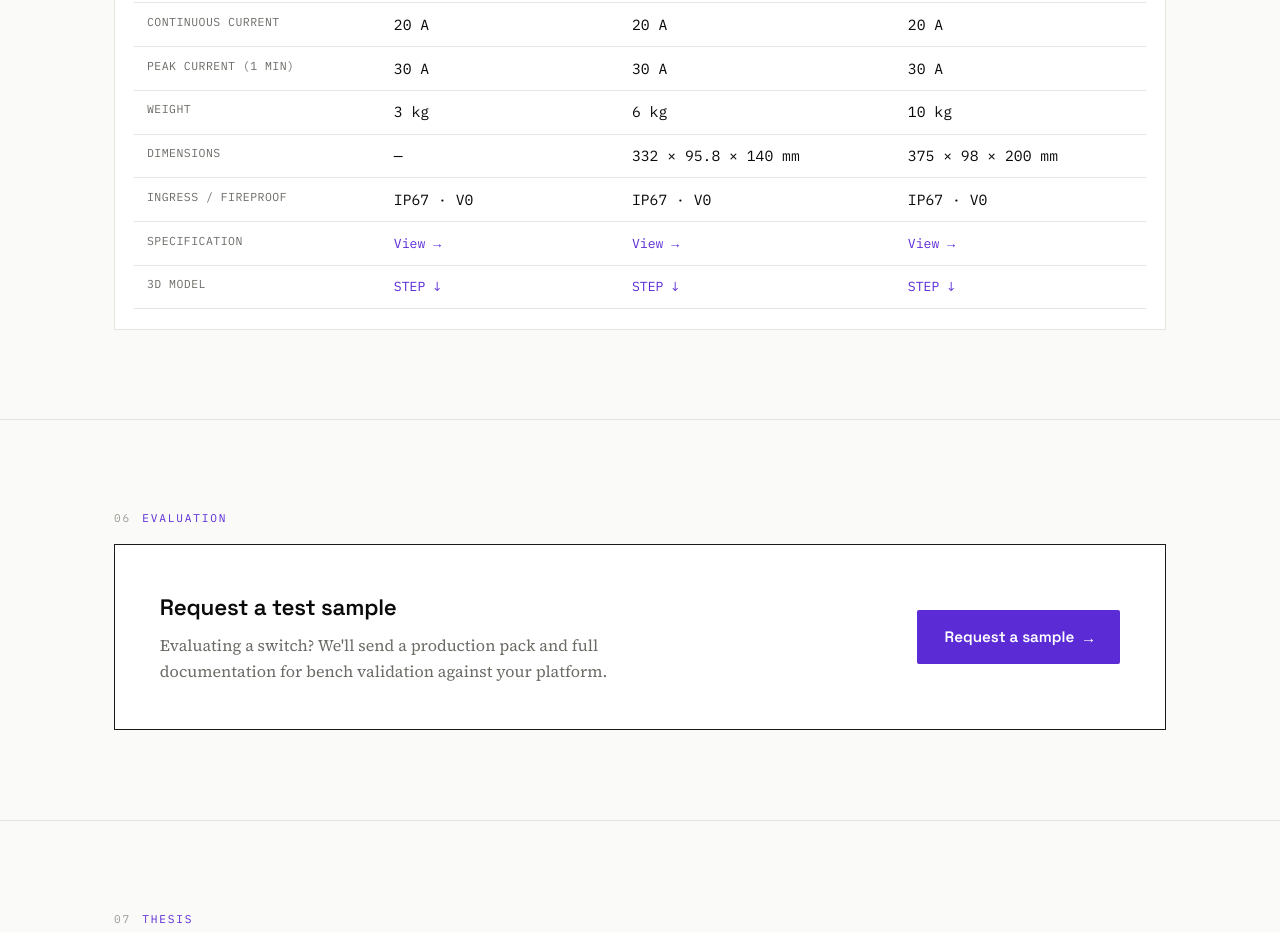
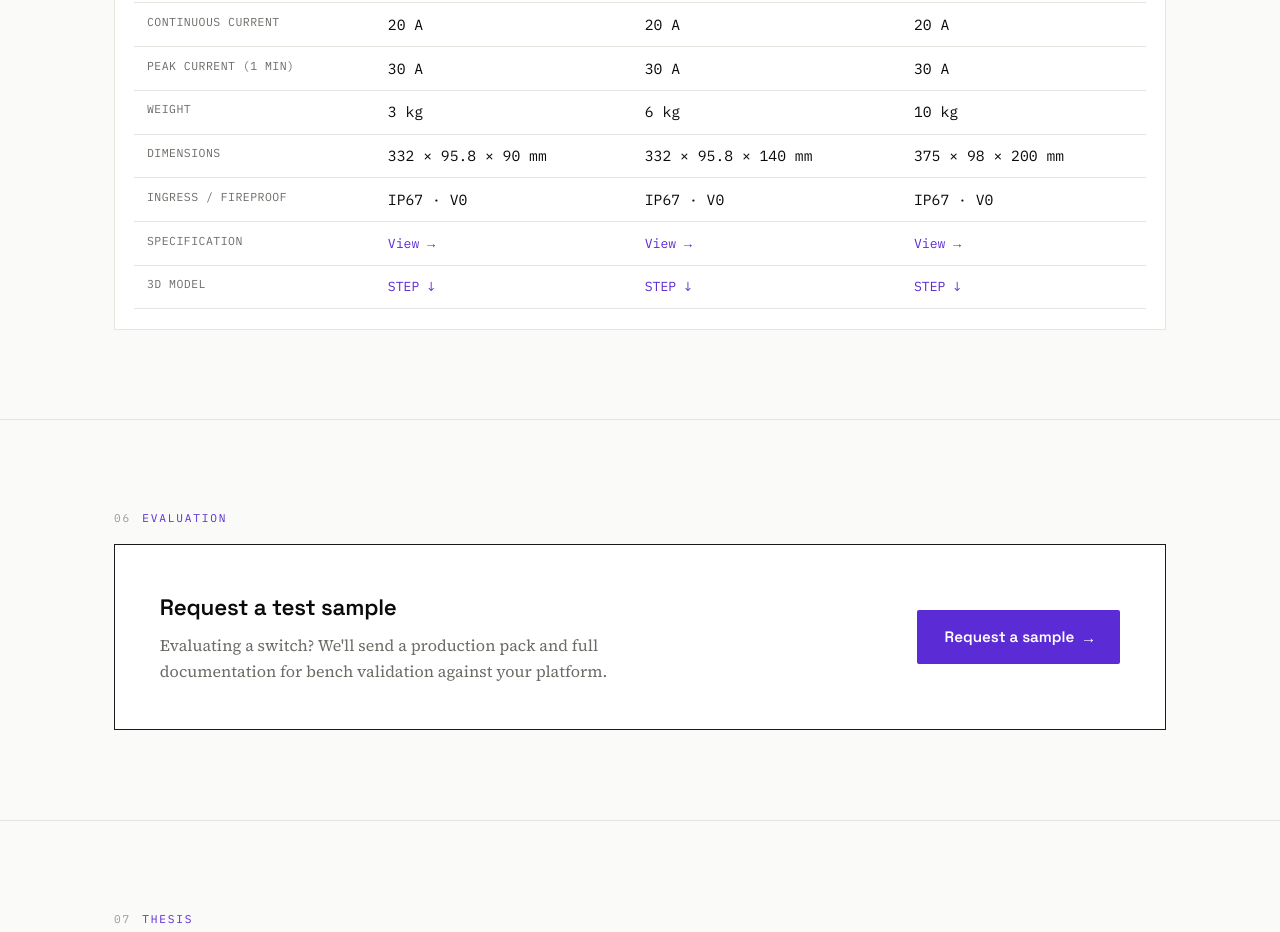
Before and after one commit to la-gouach/infinite-battery-website, a plain HTML site: page index.html in a window 1280 px wide. Shown: the part 6337-7269 px from the top of the page. Drawn offline with Linux system fonts and the light colour scheme.

Commit message:
added size

```diff
--- a/index.html
+++ b/index.html
@@ -378,7 +378,7 @@ table.data a:hover{text-decoration:underline}
           <tr><td class="lbl">Continuous current</td><td class="num">20 A</td><td class="num">20 A</td><td class="num">20 A</td></tr>
           <tr><td class="lbl">Peak current (1 min)</td><td class="num">30 A</td><td class="num">30 A</td><td class="num">30 A</td></tr>
           <tr><td class="lbl">Weight</td><td class="num">3 kg</td><td class="num">6 kg</td><td class="num">10 kg</td></tr>
-          <tr><td class="lbl">Dimensions</td><td class="num">—</td><td class="num">332 × 95.8 × 140 mm</td><td class="num">375 × 98 × 200 mm</td></tr>
+          <tr><td class="lbl">Dimensions</td><td class="num">	332 × 95.8 × 90 mm</td><td class="num">332 × 95.8 × 140 mm</td><td class="num">375 × 98 × 200 mm</td></tr>
           <tr><td class="lbl">Ingress / fireproof</td><td class="num">IP67 · V0</td><td class="num">IP67 · V0</td><td class="num">IP67 · V0</td></tr>
           <tr><td class="lbl">Specification</td><td><a href="spec/spec.html?model=classic">View →</a></td><td><a href="spec/spec.html?model=cargo">View →</a></td><td><a href="spec/spec.html?model=mega">View →</a></td></tr>
           <tr><td class="lbl">3D model</td><td><a href="#">STEP ↓</a></td><td><a href="#">STEP ↓</a></td><td><a href="#">STEP ↓</a></td></tr>
```
